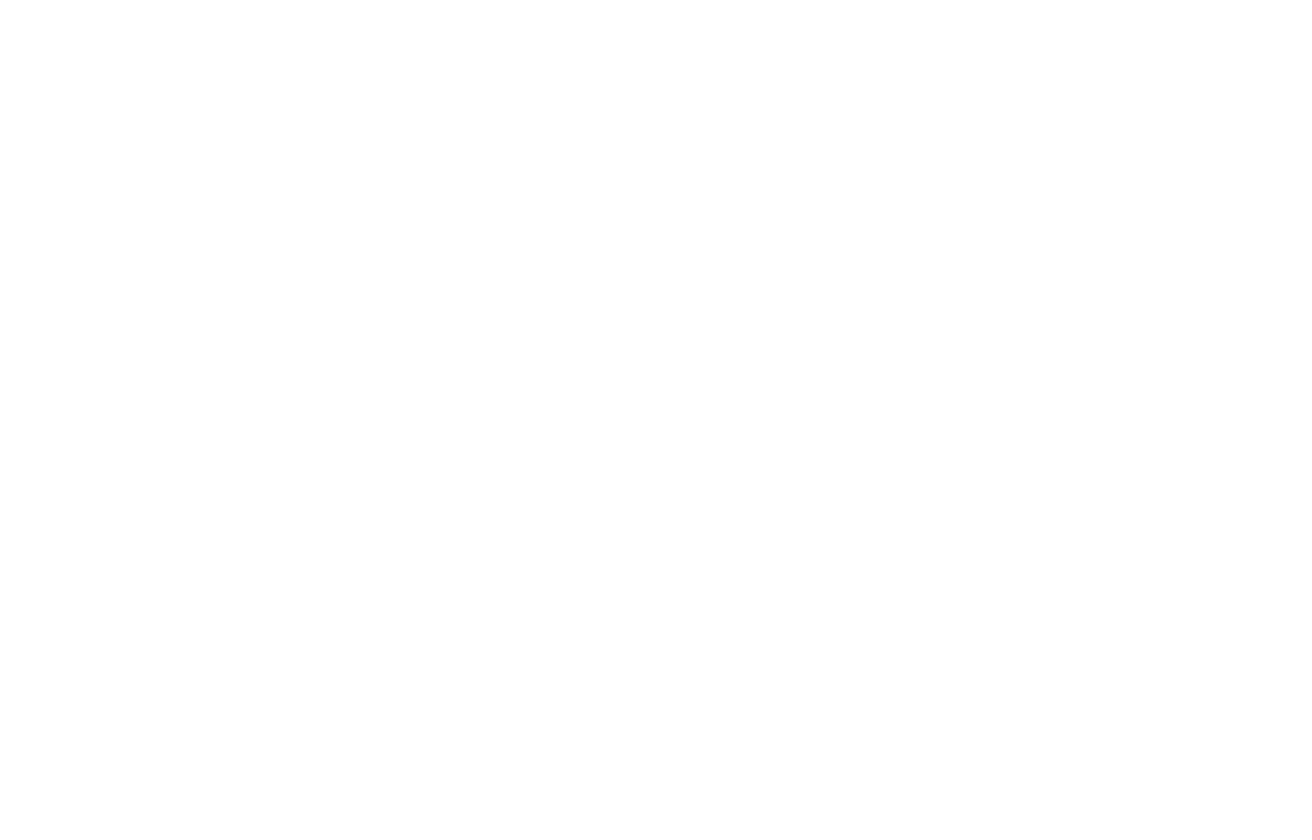
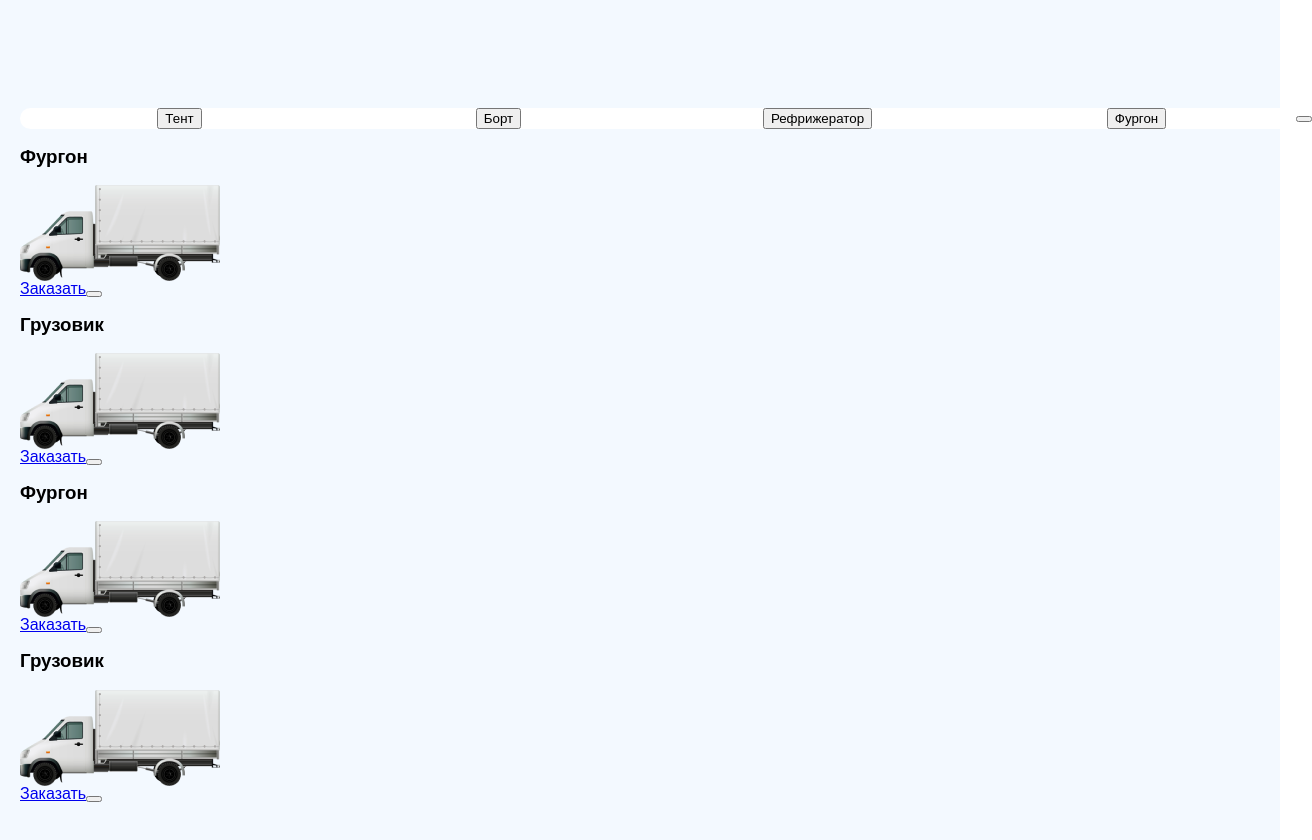
Before and after one commit to otashiy/deliery-trans, a React (Create React App) app: page / in a window 1280 px wide. Shown: the part 888-1728 px from the top of the page, 1312 px wide, since content can reach past the window. Before the commit the page ends 1182 px from the top, so only its background shows below. Built offline with nearby package versions, Linux system fonts and the light colour scheme.

Commit message:
started type section

```diff
--- a/src/components/type/type.js
+++ b/src/components/type/type.js
@@ -1,7 +1,14 @@
+import Container from "../container/container";
 import "./type.scss";
+import gazel from "../../assets/images/gazel.png";
+import { Link } from "react-router-dom";
 
 const Type = () => {
     return (
+        <section className="type">
+            <Container className="type__container">
+
+                <div className="type__wrapper">
                     <ul className="type-list">
                     <li className="type-list__item">
                         <button className="type-list__item-btn">Тент</button>
@@ -16,6 +23,50 @@
                         <button className="type-list__item-btn">Фургон</button>
                     </li>
                     </ul>
+
+                    <button className="type__btn"></button>
+                </div>
+
+                <ul className="type__car-list">
+                    <li className="type__car-item">
+                        <h3 className="type__car-title">Фургон</h3>
+                        <img src={gazel} alt="gazel" width={200} height={96} />
+
+                        <div className="type__car-wrapper">
+                            <Link>Заказать</Link>
+                            <button></button>
+                        </div>
+                    </li>
+                    <li className="type__car-item">
+                        <h3 className="type__car-title">Грузовик</h3>
+                        <img src={gazel} alt="gazel" width={200} height={96} />
+
+                        <div className="type__car-wrapper">
+                            <Link>Заказать</Link>
+                            <button></button>
+                        </div>
+                    </li>
+                    <li className="type__car-item">
+                        <h3 className="type__car-title">Фургон</h3>
+                        <img src={gazel} alt="gazel" width={200} height={96} />
+
+                        <div className="type__car-wrapper">
+                            <Link>Заказать</Link>
+                            <button></button>
+                        </div>
+                    </li>
+                    <li className="type__car-item">
+                        <h3 className="type__car-title">Грузовик</h3>
+                        <img src={gazel} alt="gazel" width={200} height={96} />
+
+                        <div className="type__car-wrapper">
+                            <Link>Заказать</Link>
+                            <button></button>
+                        </div>
+                    </li>
+                </ul>
+            </Container>
+        </section>
     )
 }
 
--- a/src/components/type/type.scss
+++ b/src/components/type/type.scss
@@ -0,0 +1,28 @@
+.type {
+    background-color: #F3F9FF;
+    padding: 110px 0 100px;
+}
+
+.type-list {
+    display: flex;
+    align-items: center;
+    flex-grow: 1;
+    background-color: #FFf;
+    border-radius: 12px;
+}
+
+.type-list__item {
+    width: 319px;
+    text-align: center;
+}
+
+.type__container {
+    padding: 0 20px;
+}
+
+.type__wrapper {
+    display: flex;
+    width: 100%;
+    align-items: center;
+    justify-content: space-between;
+}
--- a/src/pages/home/home.js
+++ b/src/pages/home/home.js
@@ -1,10 +1,12 @@
 import Header from "../../components/header/header";
+import Type from "../../components/type/type";
 
 
 const Home = () => {
     return (
       <>
        <Header />
+       <Type />
       </>
     )
 }
```
Also changed, not shown: src/assets/images/gazel.png (added). Lines whose indentation alone changed are shown as unchanged.
